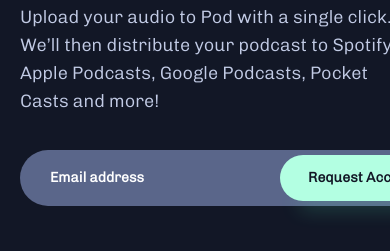
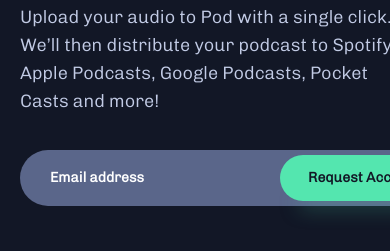
Before and after one commit to danielex1999/Challenge-newbie20, a website: page index.html in a window 390 px wide. Shown: the part 476-727 px from the top of the page. Drawn offline with Linux system fonts and the light colour scheme.

Commit message:
Button color changed

```diff
--- a/scss/index.scss
+++ b/scss/index.scss
@@ -117,8 +117,8 @@ body {
 
                 input[type="button"] {
                     height: 100%;
-                    background: #B3FFE2;
-                    box-shadow: 0px 25px 20px -20px rgba(84, 230, 175, 0.497913);
+                    background: #54E6AF;
+                    box-shadow: 0px 25px 20px -20px rgba(84, 230, 175, 0.50);
                     border-radius: 28px;
                     width: 162px;
                     border: none;
@@ -244,8 +244,8 @@ body {
 
                     input[type="button"] {
                         height: 100%;
-                        background: #B3FFE2;
-                        box-shadow: 0px 25px 20px -20px rgba(84, 230, 175, 0.497913);
+                        background: #54E6AF;
+                        box-shadow: 0px 25px 20px -20px rgba(84, 230, 175, 0.50);
                         border-radius: 28px;
                         width: 162px;
                         border: none;
@@ -410,8 +410,8 @@ body {
                     input[type="button"] {
                         height: 46px;
                         margin-top: 16px;
-                        background: #B3FFE2;
-                        box-shadow: 0px 25px 20px -20px rgba(84, 230, 175, 0.497913);
+                        background: #54E6AF;
+                        box-shadow: 0px 25px 20px -20px rgba(84, 230, 175, 0.50);
                         border-radius: 28px;
                         width: 162px;
                         border: none;
```
Also changed, not shown: scss/index.css.
